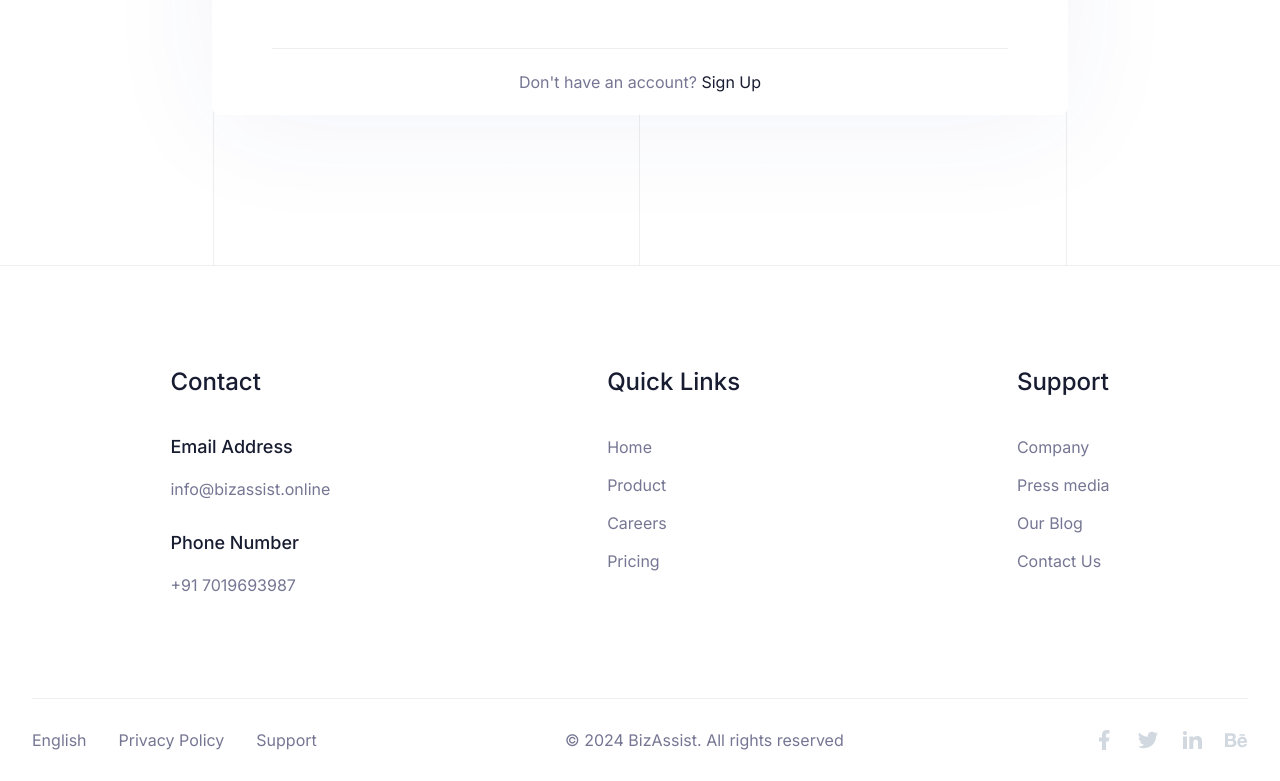
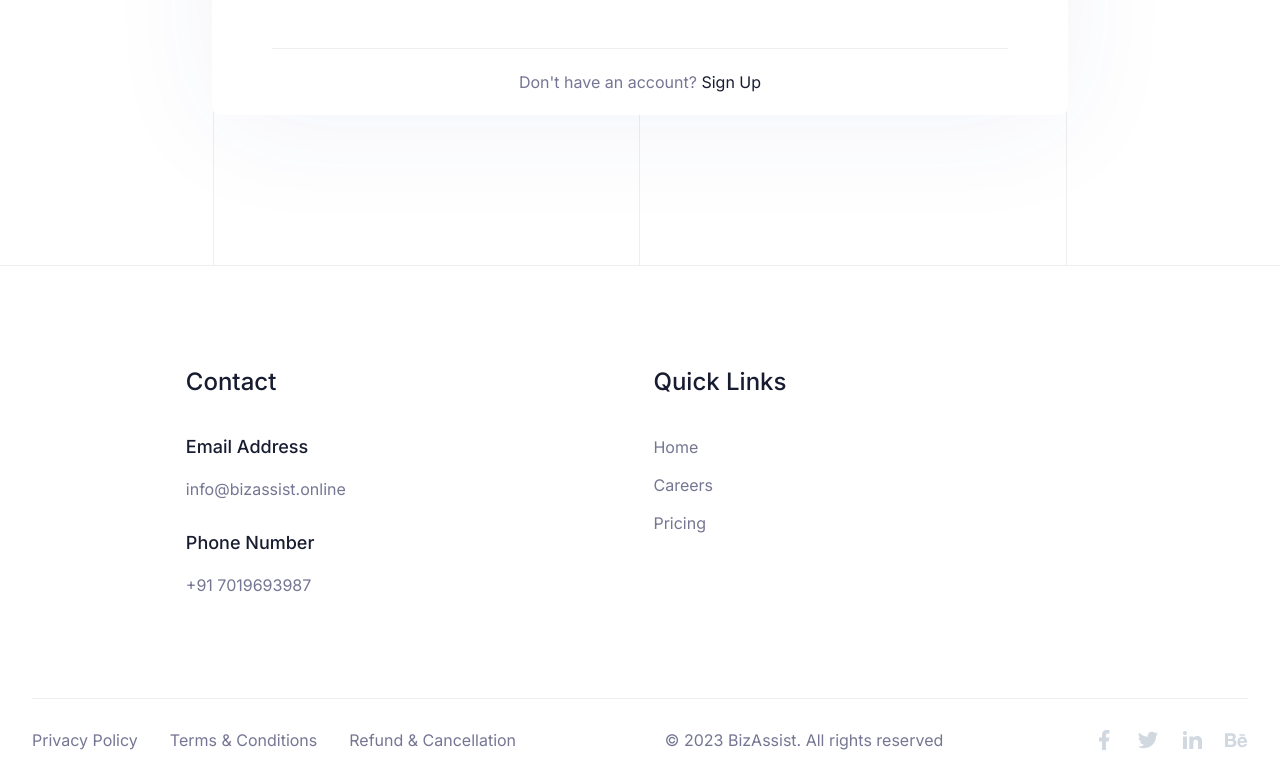
Before and after one commit to suresh-3x/bizAssist, a Next.js app: page /auth/signin in a window 1280 px wide. Shown: the part 733-1514 px from the top of the page. Built offline with nearby package versions, Linux system fonts and the light colour scheme.

Commit message:
ui updates

```diff
--- a/components/Brands/brandData.tsx
+++ b/components/Brands/brandData.tsx
@@ -36,13 +36,13 @@ const brandData: Brand[] = [
     image: "/images/brand/bbps-dark.svg",
     imageLight: "/images/brand/bbps-light.svg",
   },
-  // {
-  //   id: 0.7,
-  //   name: "Client",
-  //   href: "#",
-  //   image: "/images/brand/brand-light-06.svg",
-  //   imageLight: "/images/brand/brand-dark-06.svg",
-  // },
+  {
+    id: 0.7,
+    name: "Client",
+    href: "#",
+    image: "/images/brand/woocommerce-light.svg",
+    imageLight: "/images/brand/woocommerce-dark.svg",
+  },
 ];
 
 export default brandData;
--- a/components/Brands/index.tsx
+++ b/components/Brands/index.tsx
@@ -9,7 +9,7 @@ const Brands = () => {
       {/* <!-- ===== Clients Start ===== --> */}
       <section className="border border-x-0 border-y-stroke bg-alabaster py-11 dark:border-y-strokedark dark:bg-black">
         <div className="mx-auto max-w-c-1390 px-4 md:px-8 2xl:px-0">
-          <div className="grid grid-cols-3 items-center justify-center gap-7.5 md:grid-cols-5 lg:gap-12.5 xl:gap-29">
+          <div className="grid grid-cols-3 items-center justify-center gap-7.5 md:grid-cols-6 lg:gap-12.5 xl:gap-29">
             {brandData.map((brand, key) => (
               <SingleBrand brand={brand} key={key} />
             ))}
--- a/components/Features/featuresData.tsx
+++ b/components/Features/featuresData.tsx
@@ -18,21 +18,21 @@ const featuresData: Feature[] = [
   {
     id: 3,
     icon: "/images/icon/icon-03.svg",
-    title: "Next.js 13 + TypeScript",
+    title: "  Website Optimisation",
     description:
       "Lorem ipsum dolor sit amet, consectetur adipiscing elit. In convallis tortor.",
   },
   {
     id: 4,
     icon: "/images/icon/icon-04.svg",
-    title: "Sanity Blog and Docs",
+    title: "Social Media Marketing",
     description:
       "Lorem ipsum dolor sit amet, consectetur adipiscing elit. In convallis tortor.",
   },
   {
     id: 5,
     icon: "/images/icon/icon-05.svg",
-    title: "DB, Auth and Stripe",
+    title: "Payment Gateway Integration",
     description:
       "Lorem ipsum dolor sit amet, consectetur adipiscing elit. In convallis tortor.",
   },
--- a/components/Features/index.tsx
+++ b/components/Features/index.tsx
@@ -13,11 +13,11 @@ const Feature = () => {
           {/* <!-- Section Title Start --> */}
           <SectionHeader
             headerInfo={{
-              title: "BizAssist Features",
+              title: "BizAssist Services",
               subtitle: "Core Features of BizAssist",
               description: `Whether you need a brand new website, a user-friendly mobile app, or any other digital product, our team has the expertise to guide you through the entire process.
               We don't just build products - we build partnerships. We work closely with you to understand your unique needs and goals, and then craft a solution that exceeds expectations.
-              From concept to launch and beyond, BizAssist Agency is there to support you every step of the way.`,
+              From concept to launch and beyond, BizAssist is there to support you every step of the way.`,
             }}
           />
           {/* <!-- Section Title End --> */}
--- a/components/Footer/index.tsx
+++ b/components/Footer/index.tsx
@@ -94,14 +94,15 @@ const Footer = () => {
                         Home
                       </a>
                     </li>
-                    <li>
+                    {/* <li>
                       <a
                         href="/coming-soon"
                         className="mb-3 inline-block hover:text-primary"
                       >
                         Product
                       </a>
-                    </li>
+                    </li> */}
+                    {/* TODO: send us ur resumt at email */}
                     <li>
                       <a
                         href="/coming-soon"
@@ -110,6 +111,7 @@ const Footer = () => {
                         Careers
                       </a>
                     </li>
+                    {/* TODO: redirect to pricing section */}
                     <li>
                       <a
                         href="/coming-soon"
@@ -139,44 +141,6 @@ const Footer = () => {
                   viewport={{ once: true }}
                   className="animate_top"
                 >
-                  <h4 className="mb-9 text-itemtitle2 font-medium text-black dark:text-white">
-                    Support
-                  </h4>
-
-                  <ul>
-                    <li>
-                      <a
-                        href="/coming-soon"
-                        className="mb-3 inline-block hover:text-primary"
-                      >
-                        Company
-                      </a>
-                    </li>
-                    <li>
-                      <a
-                        href="/coming-soon"
-                        className="mb-3 inline-block hover:text-primary"
-                      >
-                        Press media
-                      </a>
-                    </li>
-                    <li>
-                      <a
-                        href="/coming-soon"
-                        className="mb-3 inline-block hover:text-primary"
-                      >
-                        Our Blog
-                      </a>
-                    </li>
-                    <li>
-                      <a
-                        href="/support"
-                        className="mb-3 inline-block hover:text-primary"
-                      >
-                        Contact Us
-                      </a>
-                    </li>
-                  </ul>
                 </motion.div>
                 {/* <motion.div
                   variants={{
@@ -266,18 +230,18 @@ const Footer = () => {
             >
               <ul className="flex items-center gap-8">
                 <li>
-                  <a href="#" className="hover:text-primary">
-                    English
-                  </a>
-                </li>
-                <li>
-                  <a href="#" className="hover:text-primary">
+                  <a href="/coming-soon" className="hover:text-primary">
                     Privacy Policy
                   </a>
                 </li>
                 <li>
-                  <a href="#" className="hover:text-primary">
-                    Support
+                  <a href="/coming-soon" className="hover:text-primary">
+                    Terms & Conditions
+                  </a>
+                </li>
+                <li>
+                  <a href="/coming-soon" className="hover:text-primary">
+                    Refund & Cancellation
                   </a>
                 </li>
               </ul>
@@ -302,7 +266,9 @@ const Footer = () => {
               className="animate_top"
             >
               <p>
-                &copy; {new Date().getFullYear()} BizAssist. All rights reserved
+                {/* &copy; {new Date().getFullYear()} BizAssist. All rights reserved */}
+                &copy; 2023 BizAssist. All rights reserved
+
               </p>
             </motion.div>
 
--- a/components/Header/menuData.tsx
+++ b/components/Header/menuData.tsx
@@ -9,15 +9,15 @@ const menuData: Menu[] = [
   },
   {
     id: 2,
-    title: "Features",
+    title: "Services",
     newTab: false,
     path: "/#features",
   },
   {
     id: 2.1,
-    title: "Blog",
+    title: "Integrations/Pricing",
     newTab: false,
-    path: "/coming-soon",
+    path: "/#integrations-section",
   },
   // {
   //   id: 2.3,
--- a/components/Integration/index.tsx
+++ b/components/Integration/index.tsx
@@ -6,13 +6,13 @@ import SectionHeader from "../Common/SectionHeader";
 const Integration = () => {
   return (
     <>
-      <section>
+      <section id="integrations-section">
         <div className="mx-auto max-w-c-1390 px-4 md:px-8 2xl:px-0">
           {/* <!-- Section Title Start --> */}
           <SectionHeader
             headerInfo={{
               title: `INTEGRATIONS`,
-              subtitle: `Remotely Maintain Your Data, From Anywhere, Anytime.`,
+              subtitle: `All your website needs are served under the roof of BizAssist.`,
               description: `Unlock the power of seamless integration with our cutting-edge solutions. Whether you're managing data, streamlining workflows, or enhancing collaboration, our platform empowers you to maintain control from anywhere, at any time.`,
             }}
           />
```
Also changed, not shown: components/About/index.tsx (+6 -6 lines), public/images/brand/woocommerce-dark.svg (added), public/images/brand/woocommerce-light.svg (added).
